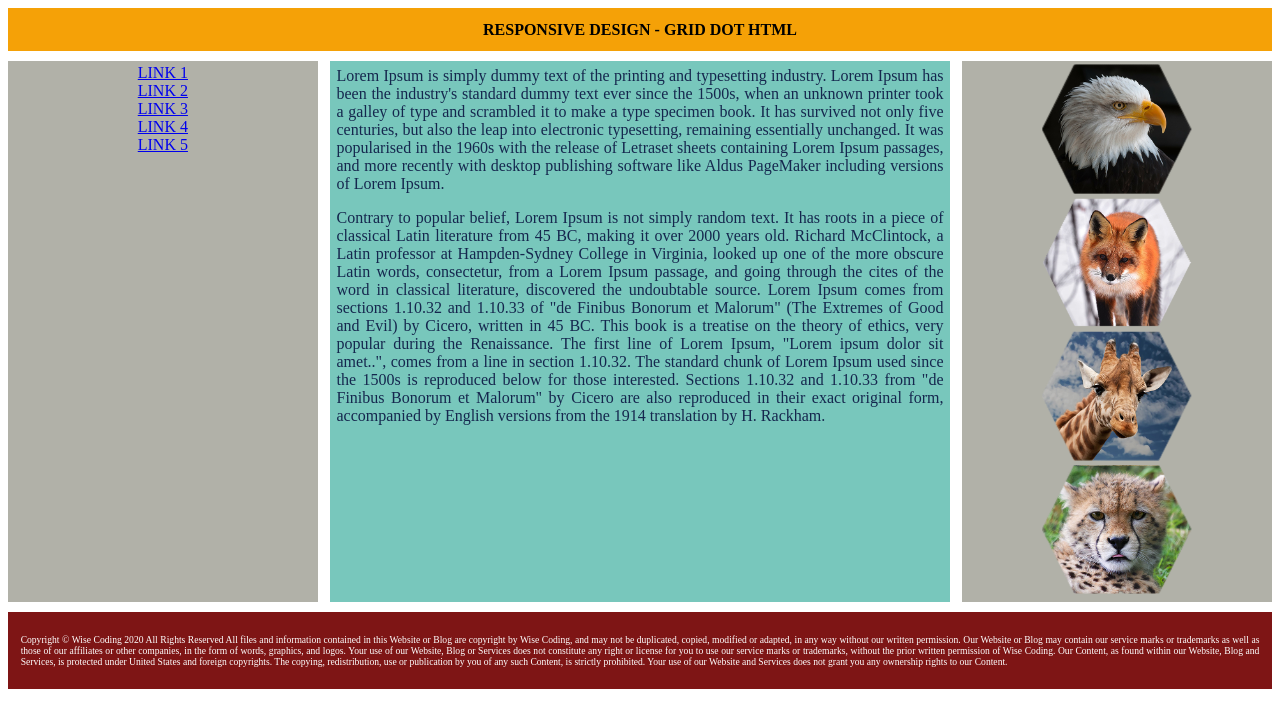
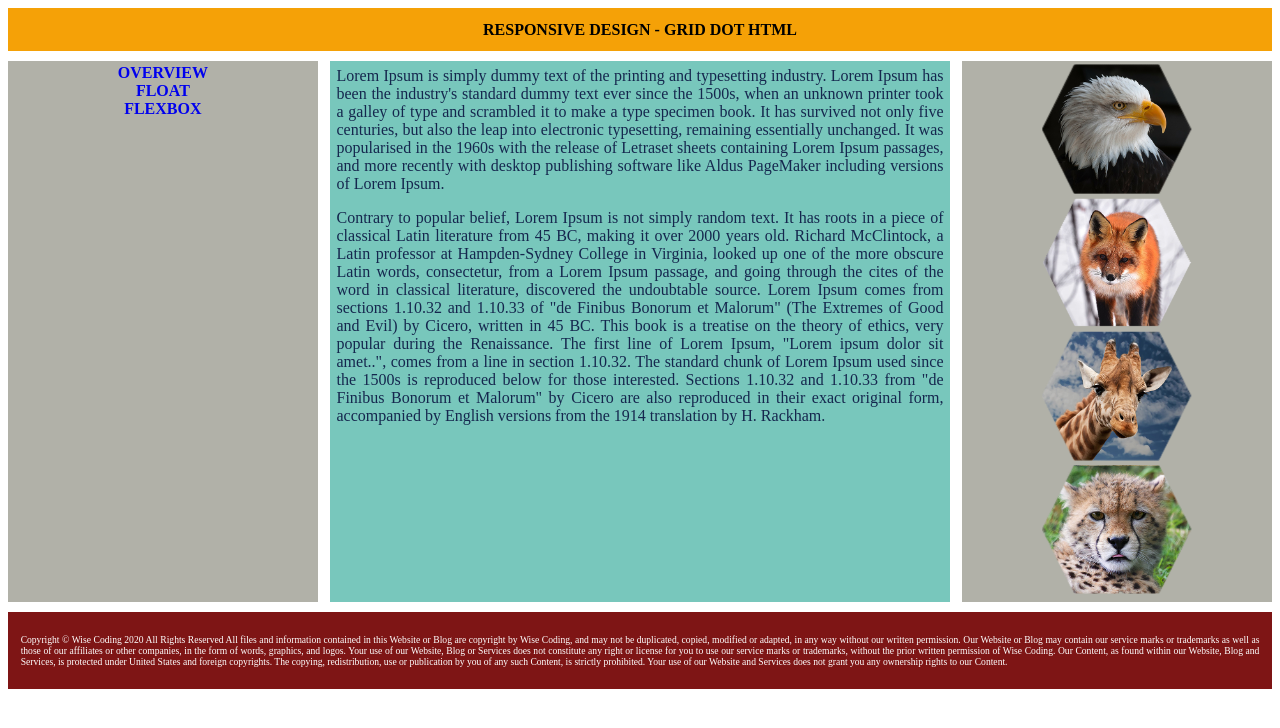
Before and after one commit to WiseCoding/holy-grail, a plain HTML site: page grid.html in a window 1280 px wide. Drawn offline with Linux system fonts and the light colour scheme.

Commit message:
Link style added

```diff
--- a/flexbox.css
+++ b/flexbox.css
@@ -47,6 +47,14 @@
 main p {
   margin-top: unset;
 }
+nav a {
+  text-decoration: none;
+  font-weight: bold;
+}
+a:hover {
+  font-size: 1.1rem;
+  color: crimson;
+}
 
 /* BIG SCREEN */
 .flexbox {
--- a/floats.css
+++ b/floats.css
@@ -47,6 +47,14 @@
 }
 main p {
   margin-top: unset;
+}
+nav a {
+  text-decoration: none;
+  font-weight: bold;
+}
+a:hover {
+  font-size: 1.1rem;
+  color: crimson;
 }
 
 /* BIG SCREEN */
--- a/grid.css
+++ b/grid.css
@@ -47,6 +47,14 @@
 main p {
   margin-top: unset;
 }
+nav a {
+  text-decoration: none;
+  font-weight: bold;
+}
+a:hover {
+  font-size: 1.1rem;
+  color: crimson;
+}
 
 /* BIG SCREEN */
 .grid {
--- a/grid.html
+++ b/grid.html
@@ -16,11 +16,9 @@
     <div class="grid">
       <nav>
         <!-- Place a list of links here -->
-        <a href="#" title="Link 1">LINK 1</a>
-        <a href="#" title="Link 2">LINK 2</a>
-        <a href="#" title="Link 3">LINK 3</a>
-        <a href="#" title="Link 4">LINK 4</a>
-        <a href="#" title="Link 5">LINK 5</a>
+        <a href="index.html" title="Navigate back to OVERVIEW">OVERVIEW</a>
+        <a href="floats.html" title="Navigate to FLOAT exercise">FLOAT</a>
+        <a href="flexbox.html" title="Navigate to FLEXBOX exercise">FLEXBOX</a>
       </nav>
 
       <main>
```
Also changed, not shown: flexbox.html (+3 -5 lines), floats.html (+3 -5 lines).
